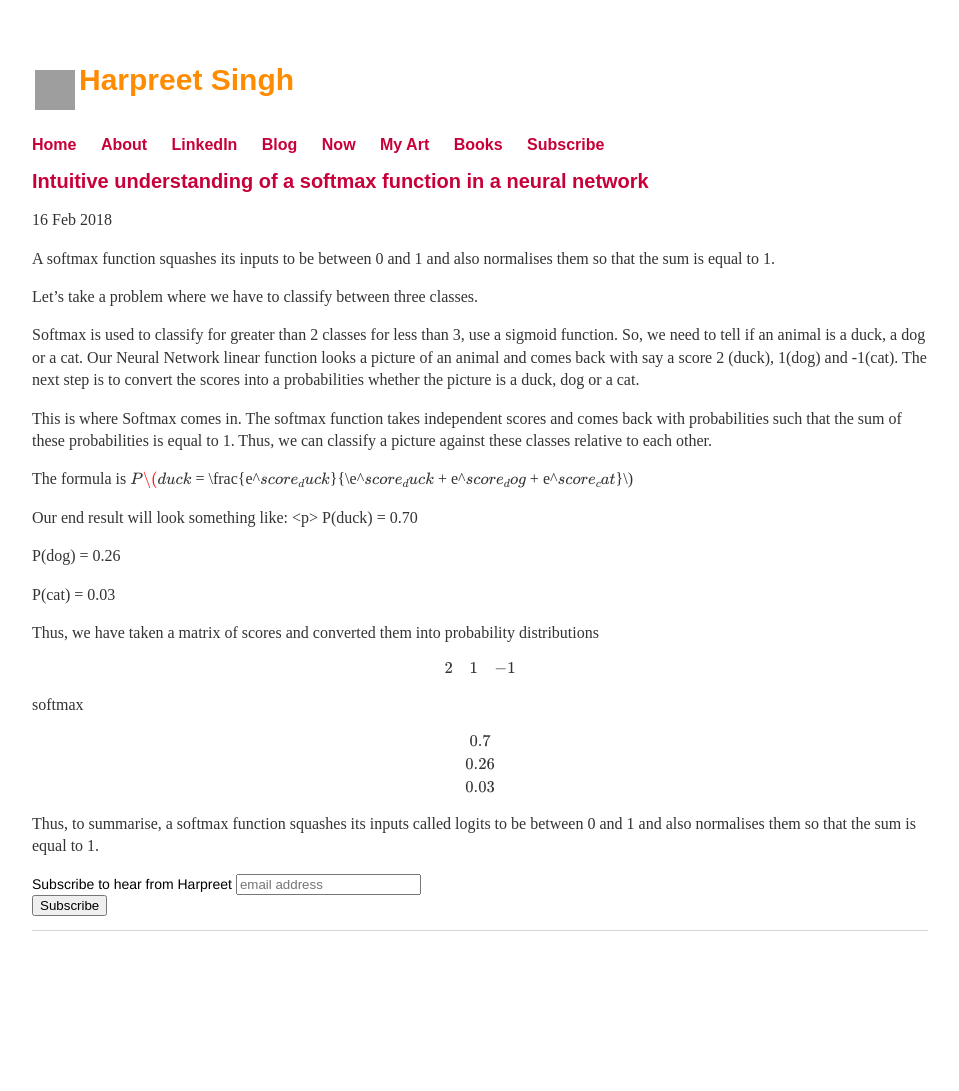
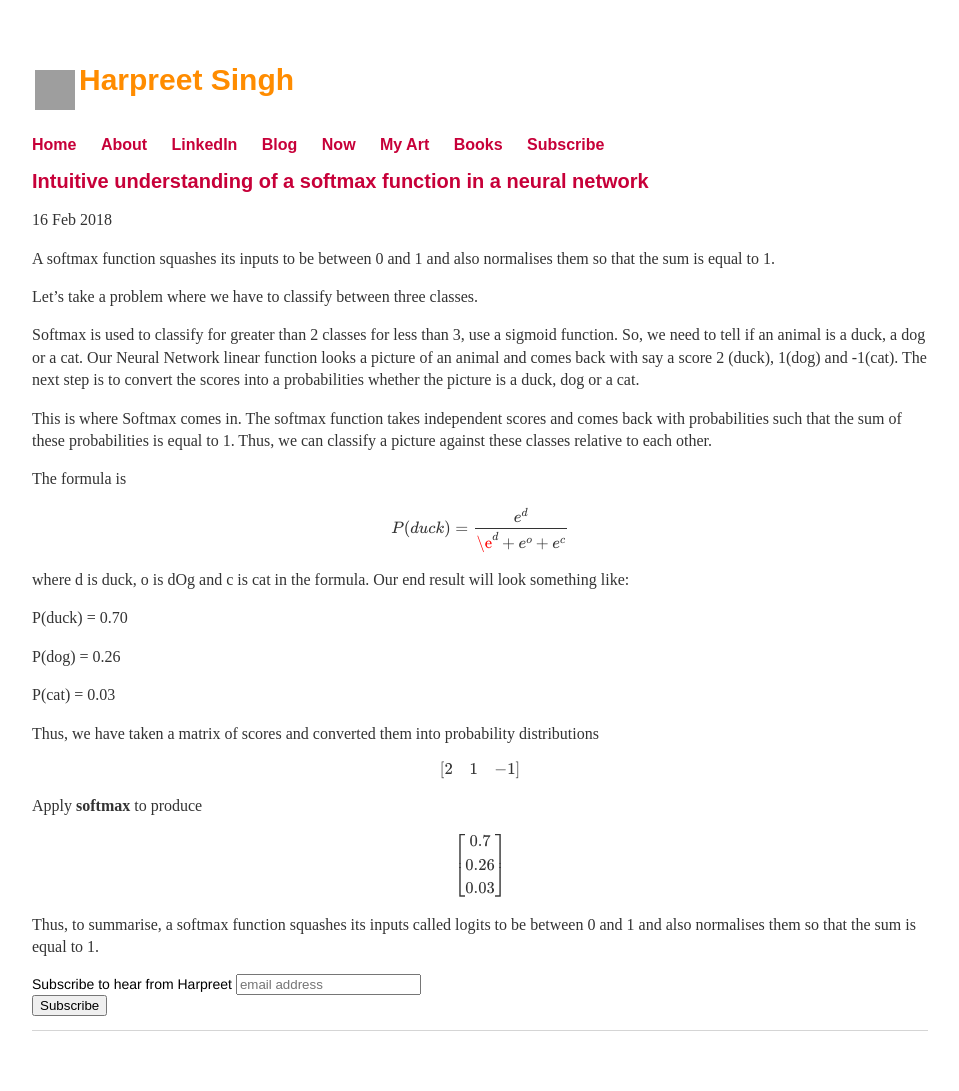
Before and after one commit to harpreetsingh/harpreetsingh.github.io, a Jekyll site: the page built from _posts/2018-02-16-neural-network-softmax.md, in a window 1280 px wide. Shown: the whole page, without its empty margins (160-1119 px from the left). Built offline with Jekyll 4.4.1, drawn with Linux system fonts in a browser that asks for light colours; formulas are drawn with MathJax 3; comment, search, counter and statistics services are not loaded; before the commit the page ends 991 px from its top, so only the background shows below that; grey boxes are pictures that could not be loaded.

Commit message:
fixing math - take 3

```diff
--- a/_posts/2018-02-16-neural-network-softmax.md
+++ b/_posts/2018-02-16-neural-network-softmax.md
@@ -22,9 +22,15 @@ that the sum of these probabilities is equal to 1. Thus, we can classify a pictu
 to each other.
 
 The formula is
-$$P\(duck\) = \frac{e^\(score_duck\)}{\e^\(score_duck\) + e^\(score_dog\) + e^\(score_cat\)}$$
+<p>
 
-Our end result will look something like: <p>
+$$
+P(duck) = \frac{e^d}{\e^d + e^o + e^c}$$
+<p>
+where d is duck, o is dOg and c is cat in the formula.
+
+Our end result will look something like:
+<p>
 P(duck) = 0.70
 <p>
 P(dog) = 0.26
@@ -32,17 +38,18 @@ P(dog) = 0.26
 P(cat) = 0.03
 <p>
 Thus, we have taken a matrix of scores and converted them into probability distributions
-$$\begin{matrix}
+$$\begin{bmatrix}
 2 & 1 & -1 \\
-\end{matrix}
+\end{bmatrix}
 $$
-softmax
 
-$$\begin{matrix}
+Apply <b>softmax</b> to produce
+
+$$\begin{bmatrix}
 0.7 \\
 0.26 \\
 0.03 \\
-\end{matrix}
+\end{bmatrix}
 $$
 
 
```
